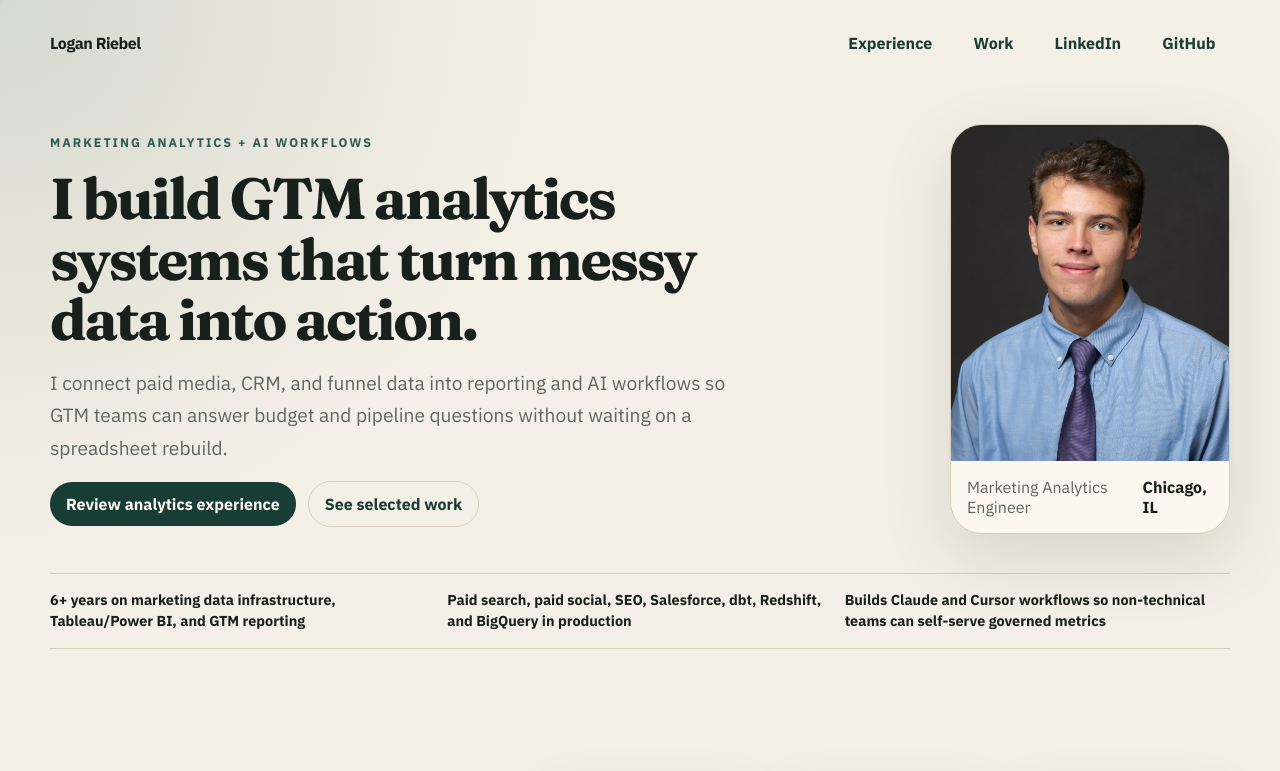
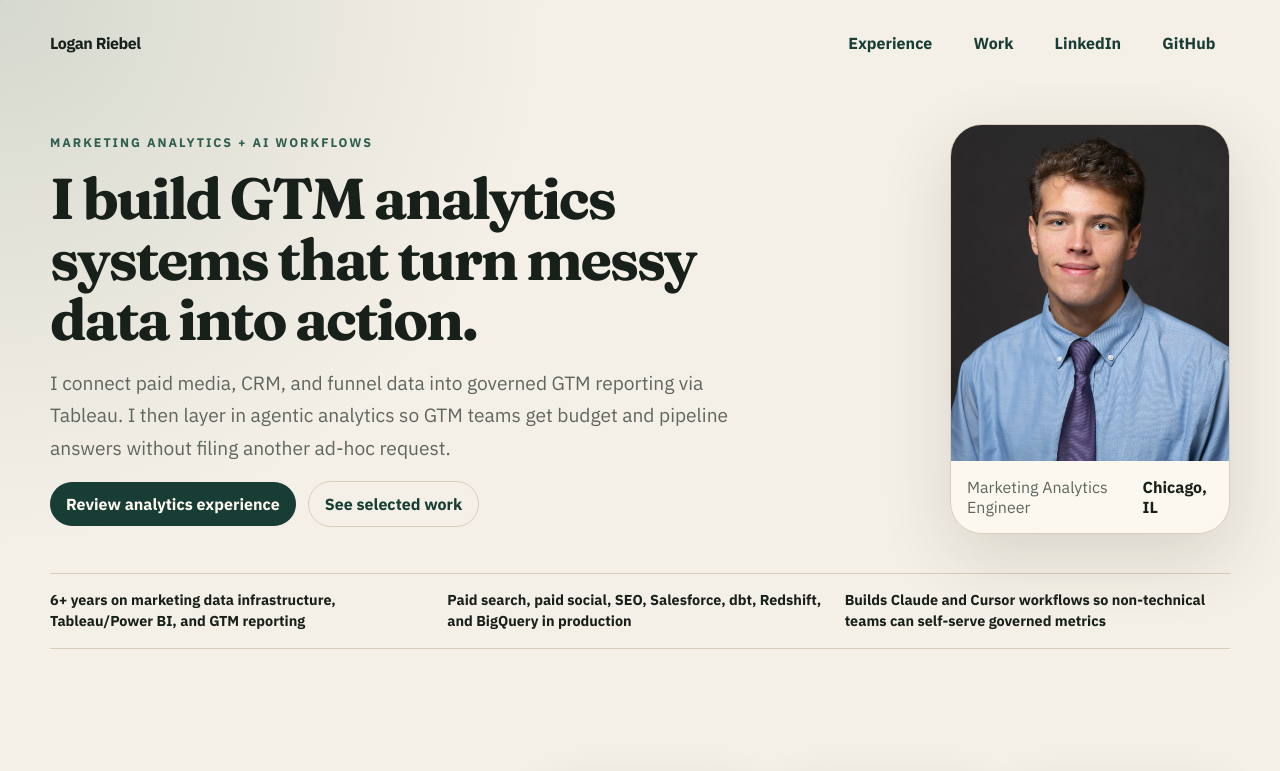
Before and after one commit to loganriebel/loganriebel_portfolio, a Next.js app: page / in a window 1280 px wide. Shown: the top 771 px of the page. Built offline with nearby package versions, Linux system fonts and the light colour scheme.

Commit message:
Update hero summary to split reporting and agentic analytics value.
Clarifies the Tableau reporting foundation and the self-serve automation outcome for GTM teams.

Co-authored-by: Cursor <cursoragent@cursor.com>

```diff
--- a/src/data/profile.ts
+++ b/src/data/profile.ts
@@ -7,7 +7,7 @@ export const profile = {
   linkedin: "https://www.linkedin.com/in/logan-riebel/",
   headshot: "/assets/headshot.jpg",
   summary:
-    "I connect paid media, CRM, and funnel data into reporting and AI workflows so GTM teams can answer budget and pipeline questions without waiting on a spreadsheet rebuild.",
+    "I connect paid media, CRM, and funnel data into governed GTM reporting via Tableau. I then layer in agentic analytics so GTM teams get budget and pipeline answers without filing another ad-hoc request.",
   heroBullets: [
     "6+ years on marketing data infrastructure, Tableau/Power BI, and GTM reporting",
     "Paid search, paid social, SEO, Salesforce, dbt, Redshift, and BigQuery in production",
```
